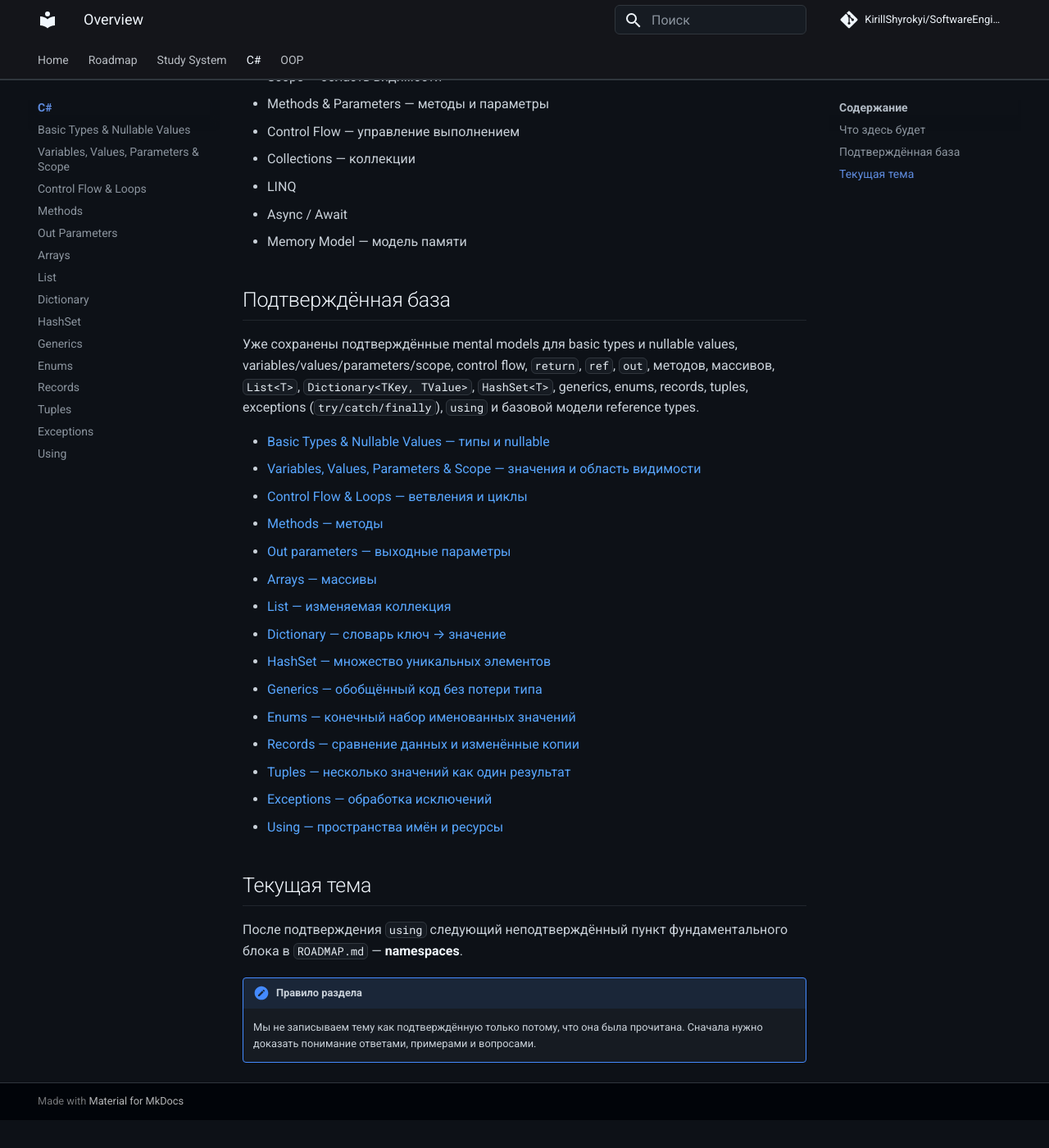
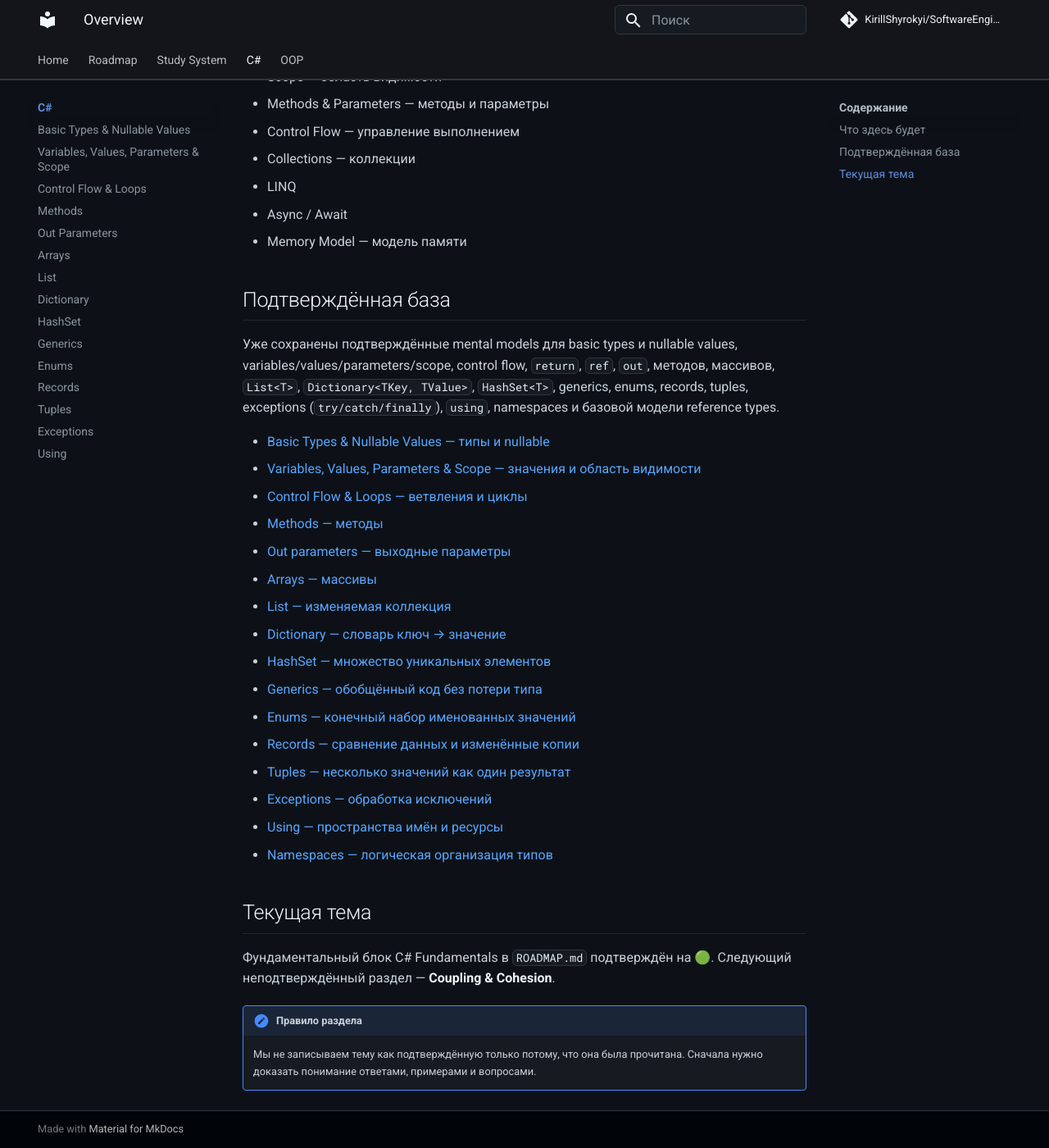
Before and after one commit to KirillShyrokyi/SoftwareEngineeringBase, an MkDocs documentation site: the page built from docs/csharp/index.md, in a window 1280 px wide and 1400 px high, scrolled down 426 px. Shown: the whole window at 82% size. Built offline with MkDocs 1.6.1 and Material for MkDocs 9.7.7, drawn with Linux system fonts in a browser that asks for light colours; comment, search, counter and statistics services are not loaded; before the commit the page ends 1792 px from its top, so only the background shows below that.

Commit message:
docs(csharp): complete namespaces save point

```diff
--- a/docs/csharp/index.md
+++ b/docs/csharp/index.md
@@ -17,7 +17,7 @@
 
 ## Подтверждённая база
 
-Уже сохранены подтверждённые mental models для basic types и nullable values, variables/values/parameters/scope, control flow, `return`, `ref`, `out`, методов, массивов, `List<T>`, `Dictionary<TKey, TValue>`, `HashSet<T>`, generics, enums, records, tuples, exceptions (`try/catch/finally`), `using` и базовой модели reference types.
+Уже сохранены подтверждённые mental models для basic types и nullable values, variables/values/parameters/scope, control flow, `return`, `ref`, `out`, методов, массивов, `List<T>`, `Dictionary<TKey, TValue>`, `HashSet<T>`, generics, enums, records, tuples, exceptions (`try/catch/finally`), `using`, namespaces и базовой модели reference types.
 
 - [Basic Types & Nullable Values — типы и nullable](basic-types-nullable.md)
 - [Variables, Values, Parameters & Scope — значения и область видимости](variables-values-scope.md)
@@ -34,10 +34,11 @@
 - [Tuples — несколько значений как один результат](tuples.md)
 - [Exceptions — обработка исключений](exceptions.md)
 - [Using — пространства имён и ресурсы](using.md)
+- [Namespaces — логическая организация типов](namespaces.md)
 
 ## Текущая тема
 
-После подтверждения `using` следующий неподтверждённый пункт фундаментального блока в `ROADMAP.md` — **namespaces**.
+Фундаментальный блок C# Fundamentals в `ROADMAP.md` подтверждён на 🟢. Следующий неподтверждённый раздел — **Coupling & Cohesion**.
 
 !!! note "Правило раздела"
     Мы не записываем тему как подтверждённую только потому, что она была прочитана. Сначала нужно доказать понимание ответами, примерами и вопросами.
```
